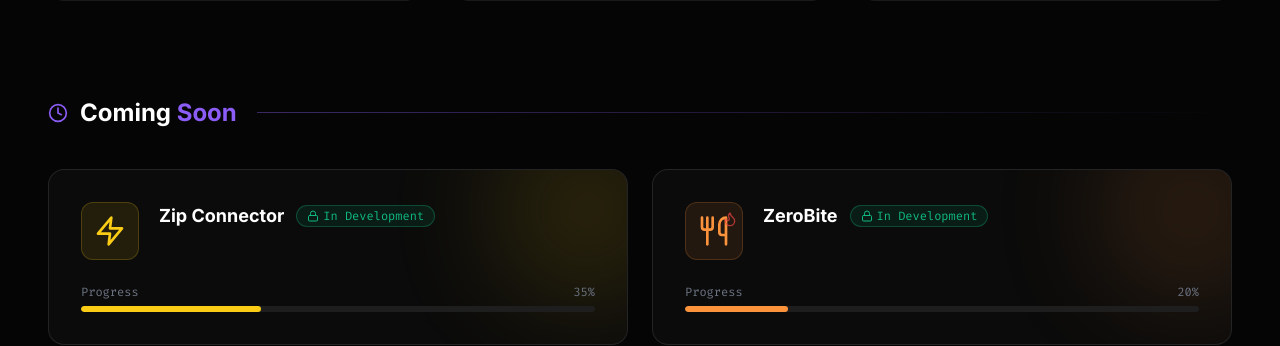
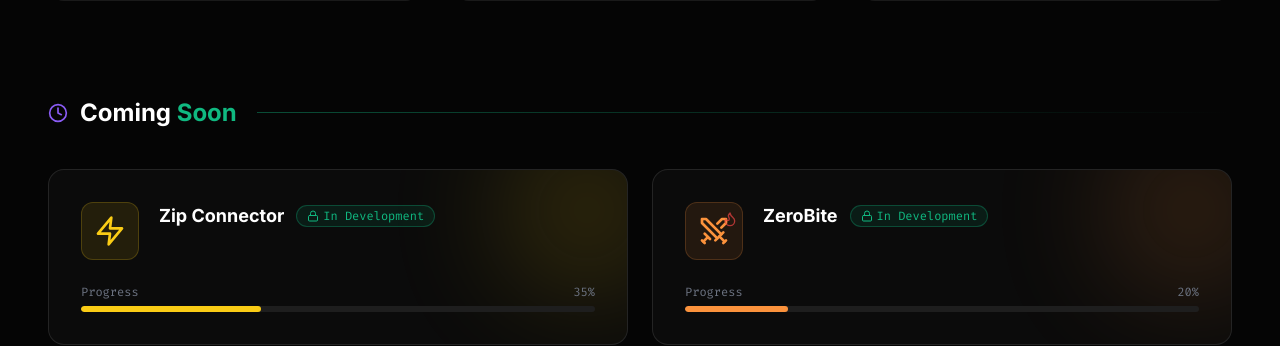
Before and after one commit to Wateta/portifolio, a React (Vite) app: page / in a window 1280 px wide. Shown: the part 3714-4060 px from the top of the page. Built offline with nearby package versions, Linux system fonts and the light colour scheme.

Commit message:
Initial commit

```diff
--- a/src/components/Projects.tsx
+++ b/src/components/Projects.tsx
@@ -1,6 +1,6 @@
 import React from 'react';
 import { motion } from 'framer-motion';
-import { Github, ExternalLink, CheckSquare, Plane, Trash2, Users, Building2, Brain, Zap, Utensils, Lock, Clock, Flame } from 'lucide-react';
+import { Github, ExternalLink, CheckSquare, Plane, Trash2, Users, Building2, Brain, Zap, Swords, Lock, Clock, Flame } from 'lucide-react';
 
 const projects = [
   {
@@ -66,7 +66,7 @@ const comingSoon = [
     description: "A smart nutrition and meal planning platform that helps you track what you eat, discover healthy recipes, and build better eating habits — one bite at a time.",
     icon: (
       <div className="relative">
-        <Utensils className="w-8 h-8 text-orange-400" />
+        <Swords className="w-8 h-8 text-orange-400" />
         <Flame className="w-4 h-4 text-red-500 absolute -top-1 -right-2 animate-pulse" />
       </div>
     ),
@@ -130,8 +130,8 @@ export default function Projects() {
         >
           <div className="flex items-center gap-3 mb-10">
             <Clock className="w-5 h-5 text-accent" />
-            <h3 className="text-2xl font-bold text-white">Coming <span className="text-accent">Soon</span></h3>
-            <div className="flex-1 h-px bg-gradient-to-r from-accent/40 to-transparent ml-2"></div>
+            <h3 className="text-2xl font-bold text-white">Coming <span className="text-primary">Soon</span></h3>
+            <div className="flex-1 h-px bg-gradient-to-r from-primary/40 to-transparent ml-2"></div>
           </div>
 
           <div className="grid md:grid-cols-2 gap-6">
```
